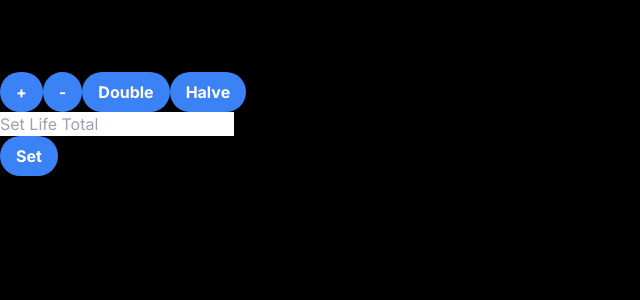
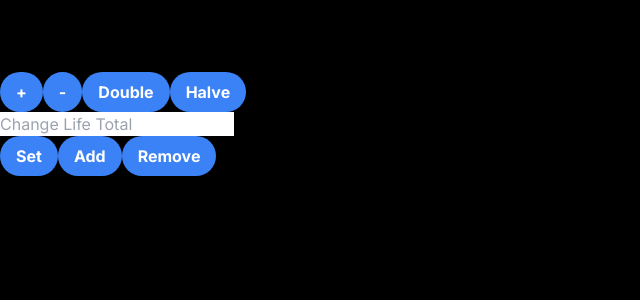
Before and after one commit to MattLBC/mtg-app, a Next.js app: page / in a window 1280 px wide. Shown: the top 300 px of the page, without its empty margins (0-640 px from the left). Built offline with nearby package versions, Linux system fonts and the light colour scheme.

Commit message:
Adds add/remove funtion to change life total form, also adds rounding to halving maths

```diff
--- a/app/lifeCounter.tsx
+++ b/app/lifeCounter.tsx
@@ -7,7 +7,15 @@ export default function LifeCounter() {
 
   const handleLifeTotal = (event: React.FormEvent<HTMLFormElement>) => {
     event.preventDefault();
-    setLifeTotal(Number(newLifeTotal));
+    if (newLifeTotal === "") {
+      return;
+    } else if (document.activeElement.value === "set") {
+      setLifeTotal(Number(newLifeTotal));
+    } else if (document.activeElement.value === "remove") {
+      setLifeTotal(lifeTotal - Number(newLifeTotal));
+    } else if (document.activeElement.value === "add") {
+      setLifeTotal(lifeTotal + Number(newLifeTotal));
+    }
     setNewLifeTotal("");
   };
 
@@ -35,7 +43,7 @@ export default function LifeCounter() {
       </button>
       <button
         className="btn-blue-pill"
-        onClick={() => setLifeTotal(lifeTotal / 2)}
+        onClick={() => setLifeTotal(Math.round(lifeTotal / 2))}
       >
         Halve
       </button>
@@ -45,13 +53,19 @@ export default function LifeCounter() {
           min="0"
           step="1"
           name="lifeTotalSet"
-          onChange={event => setNewLifeTotal(event.target.value)}
+          onChange={(event) => setNewLifeTotal(event.target.value)}
           value={newLifeTotal}
-          placeholder="Set Life Total"
+          placeholder="Change Life Total"
         ></input>
-        <br/>
-        <button type="submit" className="btn-blue-pill">
+        <br />
+        <button type="submit" name="submit" value="set" className="btn-blue-pill">
           Set
+        </button>
+        <button type="submit" name="submit" value="add" className="btn-blue-pill">
+          Add
+        </button>
+        <button type="submit" name="submit" value="remove" className="btn-blue-pill">
+          Remove
         </button>
       </form>
     </div>
```
